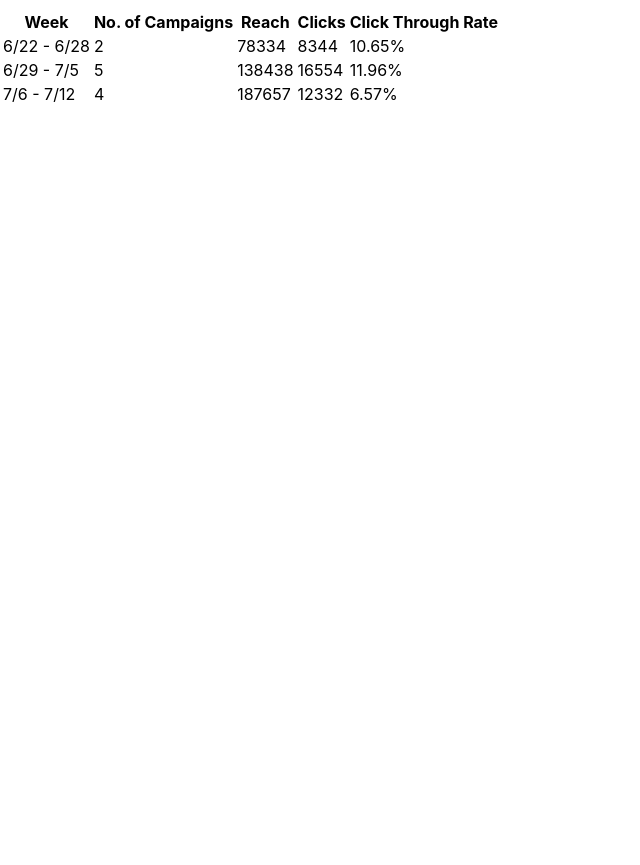
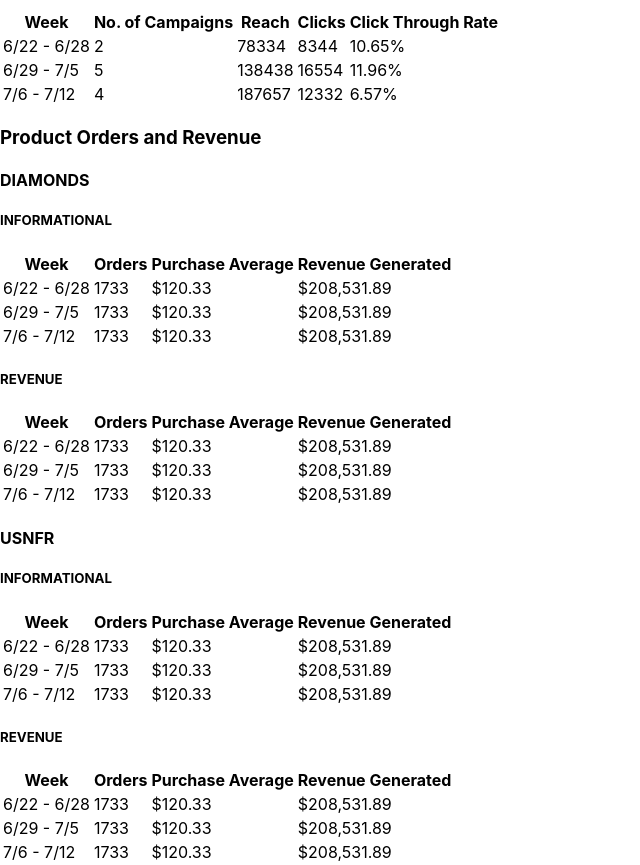
Before and after one commit to maximus202/metrics-compiler-app, a React (Create React App) app: page /report in a window 1280 px wide. Shown: the part 1520-2385 px from the top of the page, without its empty margins (0-640 px from the left). Before the commit the page ends 1627 px from the top, so only its background shows below. Built offline with nearby package versions, Linux system fonts and the light colour scheme.

Commit message:
Created components for Product Orders and Revenue

```diff
--- /dev/null
+++ b/src/report/components/Revenue/Revenue.js
@@ -0,0 +1,14 @@
+import React from 'react';
+
+import RevenueAudience from './RevenueAudience';
+
+const Revenue = props => {
+    return (
+        <React.Fragment>
+            <h3>Product Orders and Revenue</h3>
+            {props.metrics.map(audience => <RevenueAudience audience={audience} />)}
+        </React.Fragment>
+    );
+}
+
+export default Revenue;
--- /dev/null
+++ b/src/report/components/Revenue/RevenueAudience.js
@@ -0,0 +1,22 @@
+import React from 'react';
+
+import RevenueCta from './RevenueCta';
+
+const RevenueAudience = props => {
+    let audienceName = '';
+    let audienceMetrics = null;
+
+    for (let [key, value] of Object.entries(props.audience)) {
+        audienceName = key;
+        audienceMetrics = value;
+    }
+
+    return (
+        <React.Fragment>
+            <h4>{audienceName.toUpperCase()}</h4>
+            {audienceMetrics.map(cta => <RevenueCta cta={cta} />)}
+        </React.Fragment>
+    );
+}
+
+export default RevenueAudience;
--- /dev/null
+++ b/src/report/components/Revenue/RevenueCta.js
@@ -0,0 +1,22 @@
+import React from 'react';
+
+import RevenueTable from './RevenueTable';
+
+const RevenueCta = props => {
+    let ctaType = '';
+    let ctaMetrics = null;
+
+    for (let [key, value] of Object.entries(props.cta)) {
+        ctaType = key;
+        ctaMetrics = value;
+    }
+
+    return (
+        <React.Fragment>
+            <h5>{ctaType.toUpperCase()}</h5>
+            <RevenueTable metrics={ctaMetrics} />
+        </React.Fragment>
+    );
+}
+
+export default RevenueCta;
--- /dev/null
+++ b/src/report/components/Revenue/RevenueRow.js
@@ -0,0 +1,15 @@
+import React from 'react';
+
+const RevenueRow = props => {
+    console.log(props.row)
+    return (
+        <tr>
+            <td>{props.row.week}</td>
+            <td>{props.row.orders}</td>
+            <td>{props.row.purchaseAvg}</td>
+            <td>{props.row.revenue}</td>
+        </tr>
+    );
+}
+
+export default RevenueRow;
--- /dev/null
+++ b/src/report/components/Revenue/RevenueTable.js
@@ -0,0 +1,19 @@
+import React from 'react';
+
+import RevenueRow from './RevenueRow';
+
+const RevenueTable = props => {
+    return (
+        <table>
+            <tr>
+                <th>Week</th>
+                <th>Orders</th>
+                <th>Purchase Average</th>
+                <th>Revenue Generated</th>
+            </tr>
+            {props.metrics.map(row => <RevenueRow row={row} />)}
+        </table>
+    )
+}
+
+export default RevenueTable;
--- a/src/report/pages/Report.js
+++ b/src/report/pages/Report.js
@@ -2,6 +2,7 @@ import React from 'react';
 
 import ReachToImpressions from '../components/ReachToImpressions/ReachToImpressions';
 import ClickThroughRates from '../components/ClickThroughRates/ClickThroughRates';
+import Revenue from '../components/Revenue/Revenue';
 
 const Report = props => {
     const METRICS = {
@@ -225,6 +226,104 @@ const Report = props => {
                 ]
             }
         ],
+        revenue: [
+            {
+                diamonds: [
+                    {
+                        informational: [
+                            {
+                                week: '6/22 - 6/28',
+                                orders: '1733',
+                                purchaseAvg: '$120.33',
+                                revenue: '$208,531.89',
+                            },
+                            {
+                                week: '6/29 - 7/5',
+                                orders: '1733',
+                                purchaseAvg: '$120.33',
+                                revenue: '$208,531.89',
+                            },
+                            {
+                                week: '7/6 - 7/12',
+                                orders: '1733',
+                                purchaseAvg: '$120.33',
+                                revenue: '$208,531.89',
+                            },
+                        ]
+                    },
+                    {
+                        revenue: [
+                            {
+                                week: '6/22 - 6/28',
+                                orders: '1733',
+                                purchaseAvg: '$120.33',
+                                revenue: '$208,531.89',
+                            },
+                            {
+                                week: '6/29 - 7/5',
+                                orders: '1733',
+                                purchaseAvg: '$120.33',
+                                revenue: '$208,531.89',
+                            },
+                            {
+                                week: '7/6 - 7/12',
+                                orders: '1733',
+                                purchaseAvg: '$120.33',
+                                revenue: '$208,531.89',
+                            },
+                        ]
+                    }
+                ]
+            },
+            {
+                usnfr: [
+                    {
+                        informational: [
+                            {
+                                week: '6/22 - 6/28',
+                                orders: '1733',
+                                purchaseAvg: '$120.33',
+                                revenue: '$208,531.89',
+                            },
+                            {
+                                week: '6/29 - 7/5',
+                                orders: '1733',
+                                purchaseAvg: '$120.33',
+                                revenue: '$208,531.89',
+                            },
+                            {
+                                week: '7/6 - 7/12',
+                                orders: '1733',
+                                purchaseAvg: '$120.33',
+                                revenue: '$208,531.89',
+                            },
+                        ]
+                    },
+                    {
+                        revenue: [
+                            {
+                                week: '6/22 - 6/28',
+                                orders: '1733',
+                                purchaseAvg: '$120.33',
+                                revenue: '$208,531.89',
+                            },
+                            {
+                                week: '6/29 - 7/5',
+                                orders: '1733',
+                                purchaseAvg: '$120.33',
+                                revenue: '$208,531.89',
+                            },
+                            {
+                                week: '7/6 - 7/12',
+                                orders: '1733',
+                                purchaseAvg: '$120.33',
+                                revenue: '$208,531.89',
+                            },
+                        ]
+                    }
+                ]
+            }
+        ],
     };
 
     return (
@@ -235,6 +334,7 @@ const Report = props => {
             <section>
                 <ReachToImpressions metrics={METRICS.reachToImpressions} />
                 <ClickThroughRates metrics={METRICS.clickThroughRates} />
+                <Revenue metrics={METRICS.revenue} />
             </section>
         </React.Fragment>
     );
```
